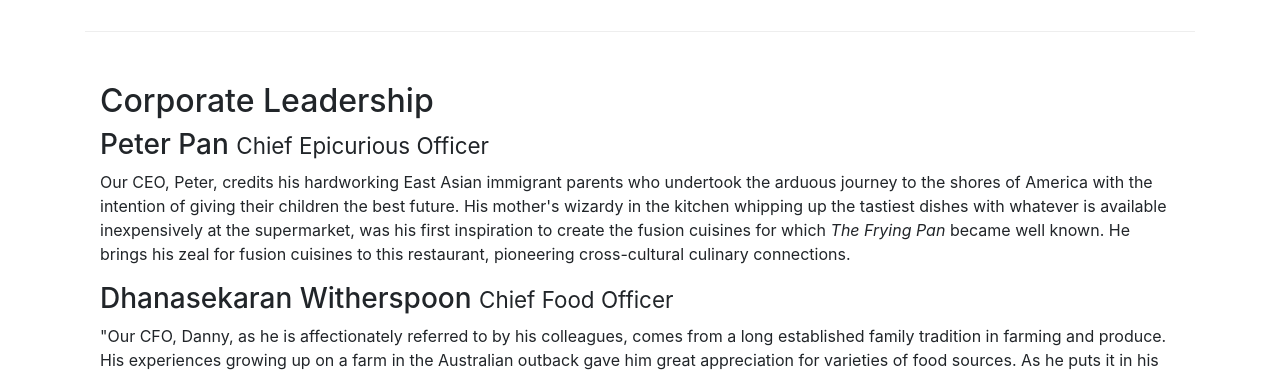
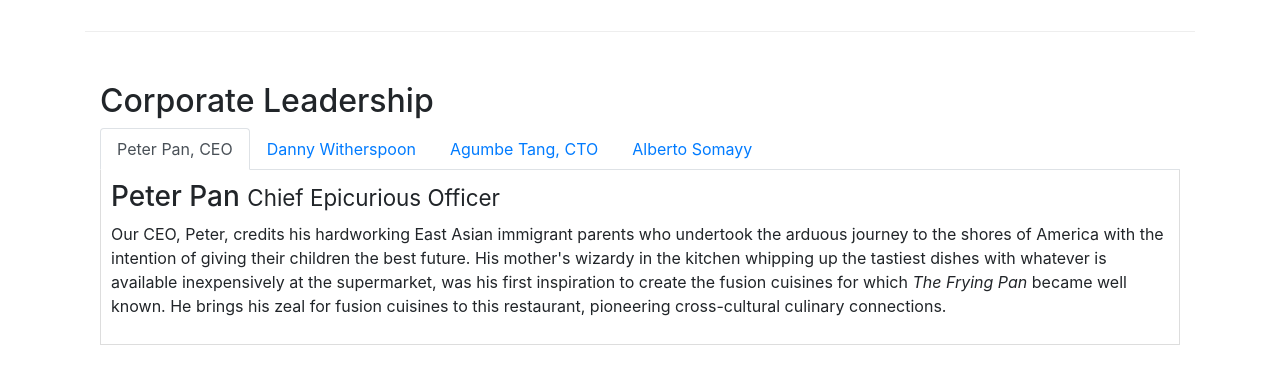
Before and after one commit to BrianB86/Bootstrap4, a website: page aboutus.html in a window 1280 px wide. Shown: the part 940-1311 px from the top of the page. Drawn offline with nearby package versions, Linux system fonts and the light colour scheme.

Commit message:
added tabs to aboutus and additional styling on the tabs.

```diff
--- a/aboutus.html
+++ b/aboutus.html
@@ -97,14 +97,40 @@
         <div class="row row-content">
             <div class="col">
                 <h2>Corporate Leadership</h2>
+
+                <ul class="nav nav-tabs">
+                  <li class="nav-item">
+                    <a class="nav-link active" href="#peter" role="tab" data-toggle="tab">Peter Pan, CEO</a>
+                  </li>
+                  <li class="nav-item">
+                    <a class="nav-link" href="#danny" role="tab" data-toggle="tab">Danny Witherspoon</a>
+                  </li>
+                  <li class="nav-item">
+                    <a class="nav-link" href="#agumbe" role="tab" data-toggle="tab">Agumbe Tang, CTO</a>
+                  </li>
+                  <li class="nav-item">
+                    <a class="nav-link" href="#alberto" role="tab" data-toggle="tab">Alberto Somayy</a>
+                  </li>
+                </ul>
+
+                <div class="tab-content">
+                  <div role="tabpanel" class="tab-pane fade show active" id="peter">
                     <h3>Peter Pan <small>Chief Epicurious Officer</small></h3>
                 <p class="d-none d-sm-block">Our CEO, Peter, credits his hardworking East Asian immigrant parents who undertook the arduous journey to the shores of America with the intention of giving their children the best future. His mother's wizardy in the kitchen whipping up the tastiest dishes with whatever is available inexpensively at the supermarket, was his first inspiration to create the fusion cuisines for which <em>The Frying Pan</em> became well known. He brings his zeal for fusion cuisines to this restaurant, pioneering cross-cultural culinary connections.</p>
+                  </div>
+                  <div role="tabpanel" class="tab-pane fade" id="danny">
                     <h3>Dhanasekaran Witherspoon <small>Chief Food Officer</small></h3>
                     <p class="d-none d-sm-block">"Our CFO, Danny, as he is affectionately referred to by his colleagues, comes from a long established family tradition in farming and produce. His experiences growing up on a farm in the Australian outback gave him great appreciation for varieties of food sources. As he puts it in his own words, <em>Everything that runs, wins, and everything that stays, pays!</em></p>
+                  </div>
+                  <div role="tabpanel" class="tab-pane fade" id="agumbe">
                     <h3>Agumbe Tang <small>Chief Taste Officer</small></h3>
                     <p class="d-none d-sm-block">Blessed with the most discerning gustatory sense, Agumbe, our CTO, personally ensures that every dish that we serve meets his exacting tastes. Our chefs dread the tongue lashing that ensues if their dish does not meet his exacting standards. He lives by his motto, <em>You click only if you survive my lick.</em></p>
+                  </div>
+                  <div role="tabpanel" class="tab-pane fade" id="alberto">
                     <h3>Alberto Somayya <small>Executive Chef</small></h3>
                     <p class="d-none d-sm-block">Award winning three-star Michelin chef with wide International experience having worked closely with whos-who in the culinary world, he specializes in creating mouthwatering Indo-Italian fusion experiences. He says, <em>Put together the cuisines from the two craziest cultures, and you get a winning hit! Amma Mia!</em></p>
+                  </div>
+                </div>
             </div>
        </div>
        <div class="row row-content">
--- a/css/styles.css
+++ b/css/styles.css
@@ -37,3 +37,10 @@
 .navbar-dark{
 	background-color: #512DA8;
 }
+
+.tab-content {
+	border-left: 1px solid #ddd;
+	border-right: 1px solid #ddd;
+	border-bottom: 1px solid #ddd;
+	padding: 10px;
+}
```
Lines whose indentation alone changed are shown as unchanged.
